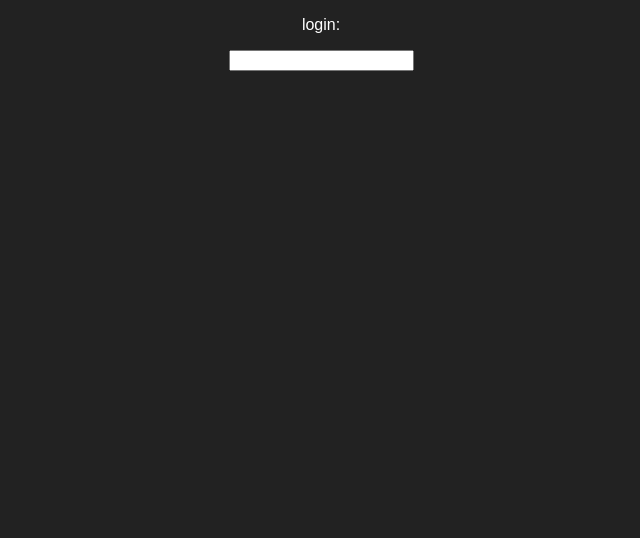
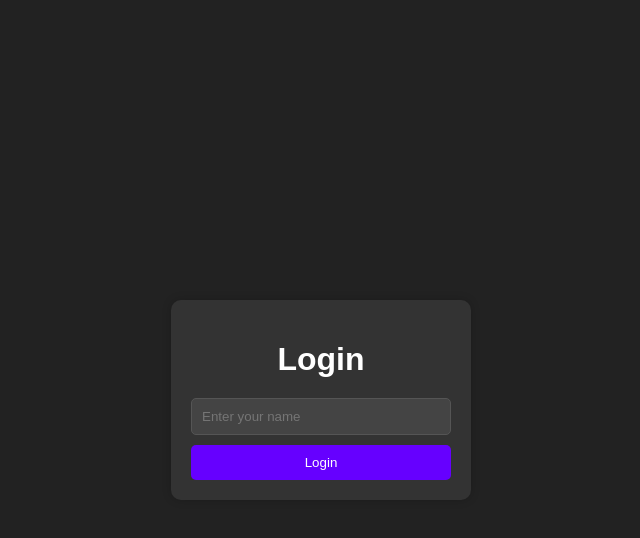
Before and after one commit to fwatanab/EasyChat, a React (Create React App) app in the folder frontend/: page / in a window 1280 px wide. Shown: the top 538 px of the page, without its empty margins (319-959 px from the left). Built offline with nearby package versions, Linux system fonts and the light colour scheme.

Commit message:
ui変更に伴い修正

```diff
--- a/frontend/src/Login.js
+++ b/frontend/src/Login.js
@@ -1,5 +1,6 @@
 import React, { useState } from "react";
 import { useNavigate } from "react-router-dom";
+import "./Login.css";
 
 const Login = () => {
 
@@ -23,15 +24,19 @@ const Login = () => {
 
 
 	return (
-		<div>
-			<p>login: </p>
+		<div className="login-container">
+			<div className="login-form">
+				<h1>Login</h1>
 				<form onSubmit={handleFormSubmit}>
 					<input
 						type="text"
 						value={loginName}
 						onChange={handleInputChange}
+						placeholder="Enter your name"
 					/>
+					<button type="submit">Login</button>
 				</form>
+			</div>
 		</div>
 	);
 };
```
Lines whose indentation alone changed are shown as unchanged.
